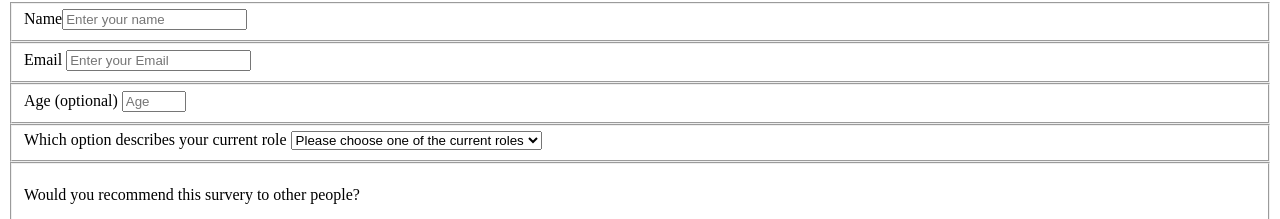
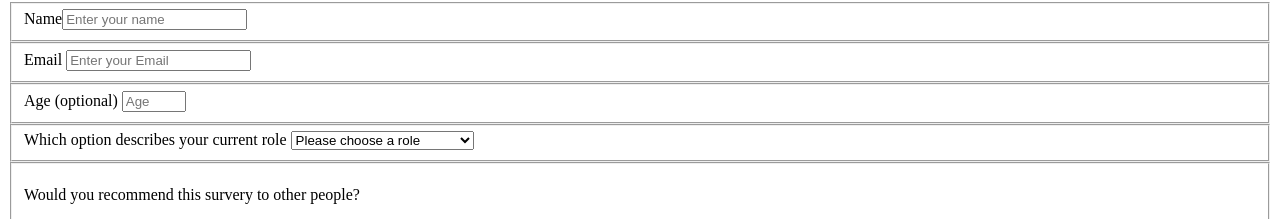
Before and after one commit to ZeyarHtoo/DemoRepos, a plain HTML site: page MySurvey.html in a window 1280 px wide. Shown: the part 112-331 px from the top of the page. Drawn offline with Linux system fonts and the light colour scheme.

Commit message:
Changed a Line to sound better

```diff
--- a/MySurvey.html
+++ b/MySurvey.html
@@ -22,7 +22,7 @@
             <fieldset>
                     <label for="current_role">Which option describes your current role
                         <select id="dropdown" name="dropdown">
-                            <option value="">Please choose one of the current roles</option>
+                            <option value="">Please choose a role</option>
                             <option value="1">Student</option>
                             <option value="2">Software Developer</option>
                             <option value="3">Teacher</option>
```
